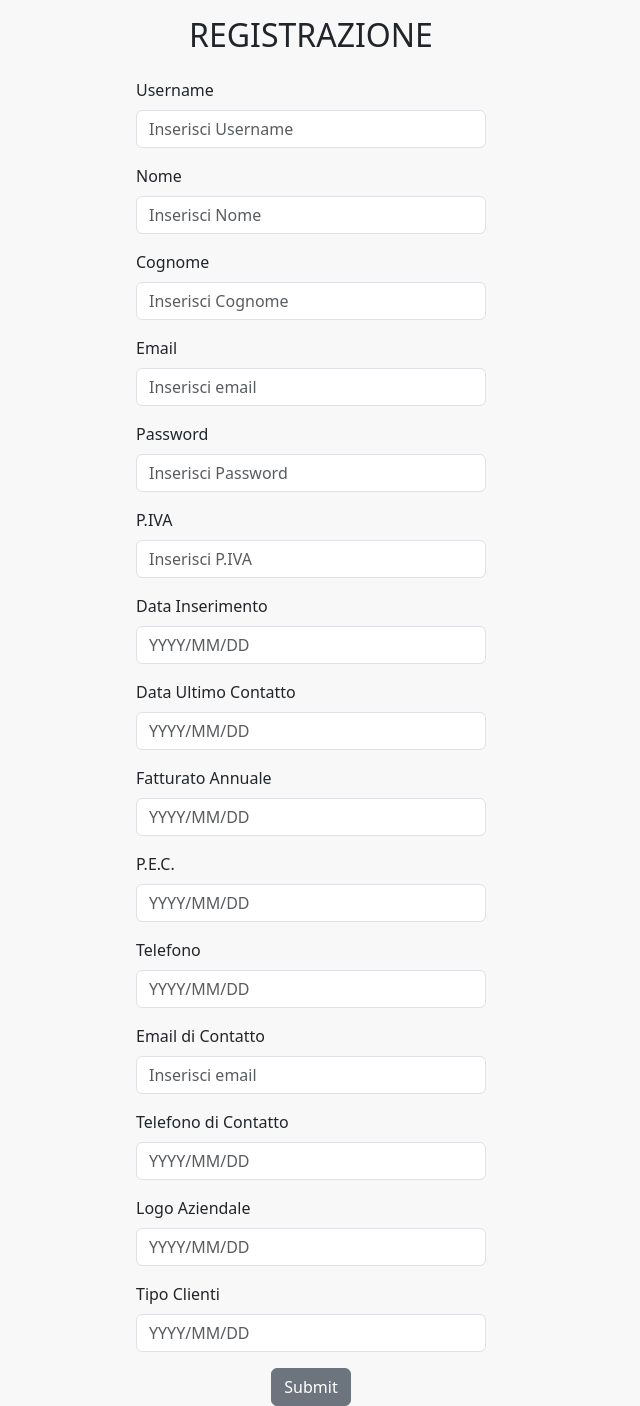
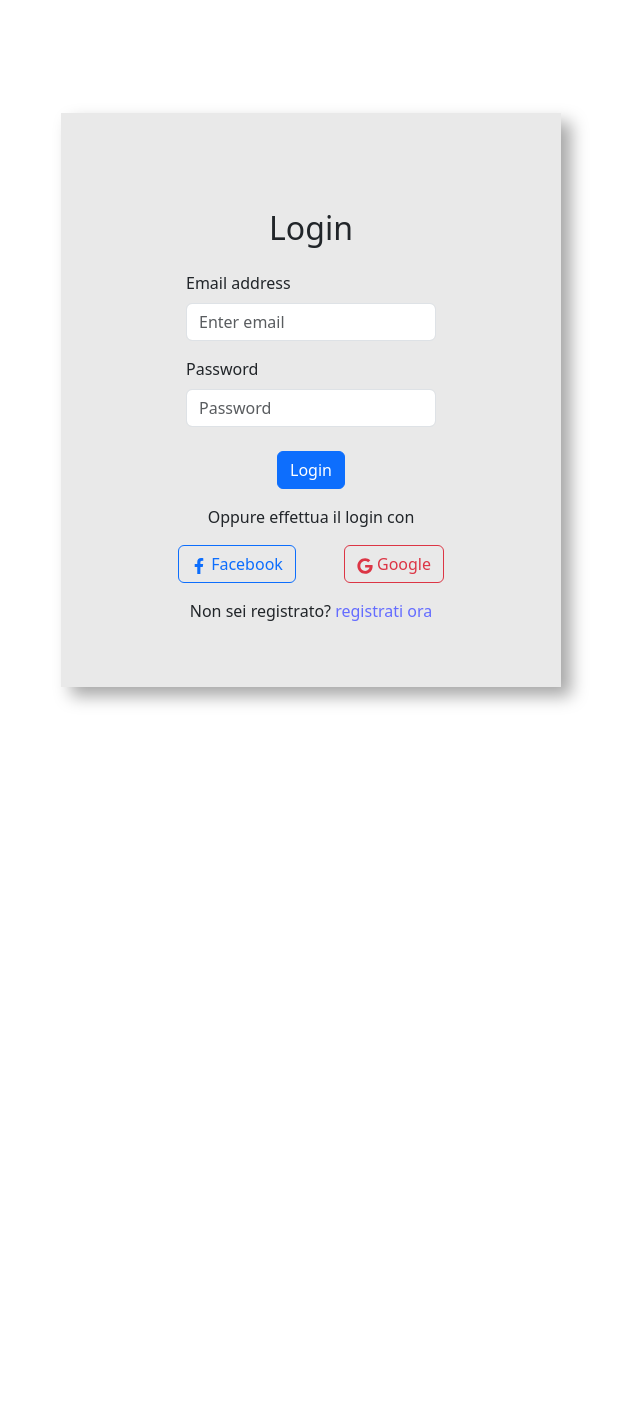
Before and after one commit to angelolaera/bw2-team5_front, a React (Vite) app: page / in a window 1280 px wide. Shown: the whole page, without its empty margins (329-969 px from the left). After the commit the page ends 800 px from the top, so only its background shows below. Built offline with nearby package versions, Linux system fonts and the light colour scheme.

Commit message:
aggiunta del login, aggiunta del utente

```diff
--- a/package.json
+++ b/package.json
@@ -15,9 +15,11 @@
     "react": "^18.3.1",
     "react-bootstrap": "^2.10.5",
     "react-dom": "^18.3.1",
+    "react-icons": "^5.3.0",
     "react-redux": "^9.1.2",
     "react-router-dom": "^6.26.2",
     "redux": "^5.0.1",
+    "redux-persist": "^6.0.0",
     "sass": "^1.79.3"
   },
   "devDependencies": {
--- a/src/App.jsx
+++ b/src/App.jsx
@@ -1,12 +1,18 @@
-import { Container } from "react-bootstrap";
 import "./App.scss";
 import Form_Registrazione from "./Components/Form_Registrazione";
+import Form_Login from "./Components/Form_Login";
+import { BrowserRouter, Route, Routes } from "react-router-dom";
+import Clienti from "./Components/Clienti";
 
 function App() {
   return (
-    <Container fluid>
-      <Form_Registrazione />
-    </Container>
+    <BrowserRouter>
+      <Routes>
+        <Route path="/" element={<Form_Login />} />
+        <Route path="/registrazione" element={<Form_Registrazione />} />
+        <Route path="/clienti" element={<Clienti/>} />
+      </Routes>
+    </BrowserRouter>
   );
 }
 
--- a/src/App.scss
+++ b/src/App.scss
@@ -4,4 +4,16 @@
   display: flex;
   flex-direction: column;
   align-items: center;
+  box-shadow: 10px 9px 16px rgb(167, 167, 167);
 }
+.form_login{
+  background-color: #e9e9e9;
+  width: 500px;
+  display: flex;
+  flex-direction: column;
+  align-items: center;
+  box-shadow: 10px 9px 16px rgb(167, 167, 167);
+}
+.table_clienti{
+  width: 900px;
+}
--- /dev/null
+++ b/src/Components/Clienti.jsx
@@ -0,0 +1,40 @@
+import { Container, Table } from "react-bootstrap";
+
+const Clienti = () => {
+    const clients = [
+    { id: 1, nome: 'Mario', cognome: 'Rossi', email: 'mario.rossi@example.com', telefono: '1234567890' },
+    { id: 2, nome: 'Luigi', cognome: 'Verdi', email: 'luigi.verdi@example.com', telefono: '0987654321' },
+    { id: 3, nome: 'Giulia', cognome: 'Bianchi', email: 'giulia.bianchi@example.com', telefono: '1122334455' },
+
+  ];
+
+  return (
+    <Container fluid className="my-5">
+      <h2 className="mb-4 text-center ">Lista Clienti</h2>
+      <Table striped bordered hover className="table_clienti">
+        <thead>
+          <tr>
+            <th>ID</th>
+            <th>Nome</th>
+            <th>Cognome</th>
+            <th>Email</th>
+            <th>Telefono</th>
+          </tr>
+        </thead>
+        <tbody>
+          {clients.map((client) => (
+            <tr key={client.id}>
+              <td>{client.id}</td>
+              <td>{client.nome}</td>
+              <td>{client.cognome}</td>
+              <td>{client.email}</td>
+              <td>{client.telefono}</td>
+            </tr>
+          ))}
+        </tbody>
+      </Table>
+    </Container>
+  );
+
+}
+export default Clienti;
--- /dev/null
+++ b/src/Components/Form_Login.jsx
@@ -0,0 +1,77 @@
+import { useState } from "react";
+import { Button, Form } from "react-bootstrap";
+import { FaFacebookF, FaGoogle } from "react-icons/fa";
+
+const Form_Login = () => {
+  const [formLogin, setFormLogin] = useState({
+    email: "",
+    password: "",
+  });
+
+  const handleSubmit = (e) => {
+    e.preventDefault();
+    console.log("FormLogin: ", formLogin);
+
+  };
+
+  const handleChange = (e) => {
+    const { name, value } = e.target;
+    setFormLogin((prevState) => ({
+      ...prevState,
+      [name]: value,
+    }));
+  };
+
+  return (
+    <Form onSubmit={handleSubmit} className="py-5 form_login">
+      <h2 className="text-center pt-5 mb-4">Login</h2>
+      <Form.Group className="w-50" controlId="formEmail">
+        <Form.Label>Email address</Form.Label>
+        <Form.Control
+          type="email"
+          placeholder="Enter email"
+          name="email"
+          value={formLogin.email}
+          onChange={handleChange}
+          required
+        />
+      </Form.Group>
+
+      <Form.Group controlId="formPassword" className="mt-3 w-50">
+        <Form.Label>Password</Form.Label>
+        <Form.Control
+          type="password"
+          placeholder="Password"
+          name="password"
+          value={formLogin.password}
+          onChange={handleChange}
+          required
+        />
+      </Form.Group>
+
+      <Button variant="primary" type="submit" className="mt-4">
+        Login
+      </Button>
+
+      <div className="social-login mt-3">
+        <p className="text-center">Oppure effettua il login con</p>
+        <div className="social-buttons">
+          <Button variant="outline-primary" className="social-btn me-5">
+            <FaFacebookF /> Facebook
+          </Button>
+          <Button variant="outline-danger" className="social-btn">
+            <FaGoogle /> Google
+          </Button>
+        </div>
+      </div>
+
+      <div className="signup-link mt-3 text-center">
+        <p>
+          Non sei registrato? <a href="/registrazione">registrati ora</a>
+        </p>
+      </div>
+    </Form>
+  );
+};
+
+export default Form_Login;
--- a/src/Components/Form_Registrazione.jsx
+++ b/src/Components/Form_Registrazione.jsx
@@ -1,74 +1,214 @@
+import { useState } from "react";
+import { Container } from "react-bootstrap";
 import Button from "react-bootstrap/Button";
 import Form from "react-bootstrap/Form";
 
-function Form_Registrazione() {
+const Form_Registrazione = () =>  {
+  const [formRegister, setFormRegister] = useState({
+    username: '',
+    nome: '',
+    cognome: '',
+    email: '',
+    password: '',
+    piva: '',
+    dataInserimento: '',
+    dataUltimoContatto: '',
+    fatturatoAnnuale: '',
+    pec: '',
+    telefono: '',
+    emailContatto: '',
+    telefonoContatto: '',
+    logoAziendale: '',
+    tipoClienti: ''
+  });
+
+  const handleChange = (e) => {
+    const { name, value } = e.target;
+    setFormRegister((prevState) => ({
+      ...prevState,
+      [name]: value,
+    }));
+  };
+
+  const handleSubmit = (e) => {
+    e.preventDefault();
+    console.log("Form Data:", formRegister);
+  };
+
   return (
-    <Form className="form_registrazione">
+    <Container fluid className="my-5">
+      <Form className="form_registrazione" onSubmit={handleSubmit}>
         <h2 className="p-3 mb-2">REGISTRAZIONE</h2>
-      <Form.Group className="mb-3 w-50" controlId="formBasicEmail">
+        <Form.Group className="mb-3 w-50">
           <Form.Label>Username</Form.Label>
-        <Form.Control type="text" placeholder="Inserisci Username" />
+          <Form.Control
+            type="text"
+            name="username"
+            value={formRegister.username}
+            onChange={handleChange}
+            required
+            placeholder="Inserisci Username"
+          />
         </Form.Group>
-      <Form.Group className="mb-3 w-50" controlId="formBasicEmail">
+        <Form.Group className="mb-3 w-50">
           <Form.Label>Nome</Form.Label>
-        <Form.Control type="text" placeholder="Inserisci Nome" />
+          <Form.Control
+            type="text"
+            name="nome"
+            value={formRegister.nome}
+            onChange={handleChange}
+            required
+            placeholder="Inserisci Nome"
+          />
         </Form.Group>
-      <Form.Group className="mb-3 w-50" controlId="formBasicEmail">
+        <Form.Group className="mb-3 w-50">
           <Form.Label>Cognome</Form.Label>
-        <Form.Control type="text" placeholder="Inserisci Cognome" />
+          <Form.Control
+            type="text"
+            name="cognome"
+            value={formRegister.cognome}
+            onChange={handleChange}
+            required
+            placeholder="Inserisci Cognome"
+          />
         </Form.Group>
-      <Form.Group className="mb-3 w-50" controlId="formBasicEmail">
+        <Form.Group className="mb-3 w-50">
           <Form.Label>Email</Form.Label>
-        <Form.Control type="email" placeholder="Inserisci email" />
+          <Form.Control
+            type="email"
+            name="email"
+            value={formRegister.email}
+            onChange={handleChange}
+            required
+            placeholder="Inserisci email"
+          />
         </Form.Group>
-      <Form.Group className="mb-3 w-50" controlId="formBasicEmail">
+        <Form.Group className="mb-3 w-50">
           <Form.Label>Password</Form.Label>
-        <Form.Control type="password" placeholder="Inserisci Password" />
+          <Form.Control
+            type="password"
+            name="password"
+            value={formRegister.password}
+            onChange={handleChange}
+            required
+            placeholder="Inserisci Password"
+          />
         </Form.Group>
-      <Form.Group className="mb-3 w-50" controlId="formBasicPassword">
+        <Form.Group className="mb-3 w-50">
           <Form.Label>P.IVA</Form.Label>
-        <Form.Control type="text" placeholder="Inserisci P.IVA" />
+          <Form.Control
+            type="text"
+            name="piva"
+            value={formRegister.piva}
+            onChange={handleChange}
+            required
+            placeholder="Inserisci P.IVA"
+          />
         </Form.Group>
-      <Form.Group className="mb-3 w-50" controlId="formBasicPassword">
+        <Form.Group className="mb-3 w-50">
           <Form.Label>Data Inserimento</Form.Label>
-        <Form.Control type="text" placeholder="YYYY/MM/DD" />
+          <Form.Control
+            type="text"
+            name="dataInserimento"
+            value={formRegister.dataInserimento}
+            onChange={handleChange}
+            required
+            placeholder="YYYY-MM-DD"
+          />
         </Form.Group>
-      <Form.Group className="mb-3 w-50" controlId="formBasicPassword">
+        <Form.Group className="mb-3 w-50">
           <Form.Label>Data Ultimo Contatto</Form.Label>
-        <Form.Control type="text" placeholder="YYYY/MM/DD" />
+          <Form.Control
+            type="text"
+            name="dataUltimoContatto"
+            value={formRegister.dataUltimoContatto}
+            onChange={handleChange}
+            required
+            placeholder="YYYY-MM-DD"
+          />
         </Form.Group>
-      <Form.Group className="mb-3 w-50" controlId="formBasicPassword">
-        <Form.Label>Fatturato Annuale</Form.Label>
-        <Form.Control type="text" placeholder="YYYY/MM/DD" />
+        <Form.Group className="mb-3 w-50">
+          <Form.Label>Fatturato Annuale </Form.Label>
+          <Form.Control
+            type="text"
+            name="fatturatoAnnuale"
+            value={formRegister.fatturatoAnnuale}
+            onChange={handleChange}
+            required
+            placeholder="Inserisci fatturato annuale"
+          />
         </Form.Group>
-      <Form.Group className="mb-3 w-50" controlId="formBasicPassword">
+        <Form.Group className="mb-3 w-50">
           <Form.Label>P.E.C.</Form.Label>
-        <Form.Control type="text" placeholder="YYYY/MM/DD" />
+          <Form.Control
+            type="text"
+            name="pec"
+            value={formRegister.pec}
+            onChange={handleChange}
+            required
+            placeholder="Inserisci pec"
+          />
         </Form.Group>
-      <Form.Group className="mb-3 w-50" controlId="formBasicPassword">
+        <Form.Group className="mb-3 w-50">
           <Form.Label>Telefono</Form.Label>
-        <Form.Control type="text" placeholder="YYYY/MM/DD" />
+          <Form.Control
+            type="text"
+            name="telefono"
+            value={formRegister.telefono}
+            onChange={handleChange}
+            required
+            placeholder="Inserisci telefono"
+          />
         </Form.Group>
-      <Form.Group className="mb-3 w-50" controlId="formBasicEmail">
+        <Form.Group className="mb-3 w-50">
           <Form.Label>Email di Contatto</Form.Label>
-        <Form.Control type="email" placeholder="Inserisci email" />
+          <Form.Control
+            type="email"
+            name="emailContatto"
+            value={formRegister.emailContatto}
+            onChange={handleChange}
+            required
+            placeholder="Inserisci email"
+          />
         </Form.Group>
-      <Form.Group className="mb-3 w-50" controlId="formBasicPassword">
+        <Form.Group className="mb-3 w-50">
           <Form.Label>Telefono di Contatto</Form.Label>
-        <Form.Control type="text" placeholder="YYYY/MM/DD" />
+          <Form.Control
+            type="text"
+            name="telefonoContatto"
+            value={formRegister.telefonoContatto}
+            onChange={handleChange}
+            required
+            placeholder="Inserisci telefono di contatto"
+          />
         </Form.Group>
-      <Form.Group className="mb-3 w-50" controlId="formBasicPassword">
+        <Form.Group className="mb-3 w-50">
           <Form.Label>Logo Aziendale</Form.Label>
-        <Form.Control type="text" placeholder="YYYY/MM/DD" />
+          <Form.Control
+            type="text"
+            name="logoAziendale"
+            value={formRegister.logoAziendale}
+            onChange={handleChange}
+            required
+            placeholder="Inserisci logo aziendale"
+          />
         </Form.Group>
-      <Form.Group className="mb-3 w-50" controlId="formBasicPassword">
+        <Form.Group className="mb-3 w-50">
           <Form.Label>Tipo Clienti</Form.Label>
-        <Form.Control type="text" placeholder="YYYY/MM/DD" />
+          <Form.Control
+            type="text"
+            name="tipoClienti"
+            value={formRegister.tipoClienti}
+            onChange={handleChange}
+            required
+            placeholder="Inserisci tipo cliente"
+          />
         </Form.Group>
-      <Button variant="secondary" type="submit">
+        <Button variant="secondary" type="submit" className="mb-5">
           Submit
         </Button>
       </Form>
+    </Container>
   );
 }
 
```
Also changed, not shown: 1 other file (tests, documents, lock files or other folders). Lines whose indentation alone changed are shown as unchanged.
